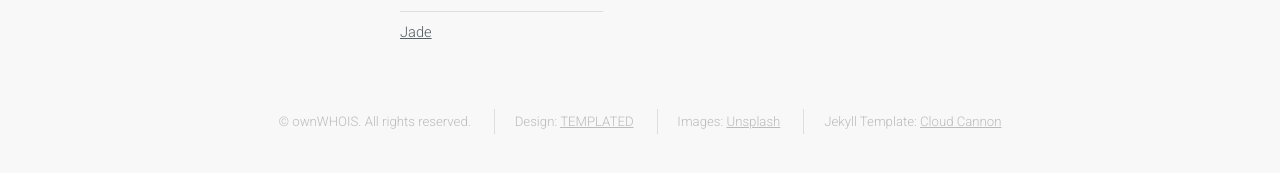
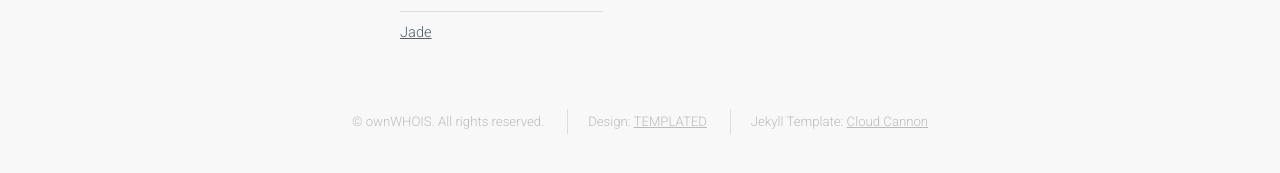
Before and after one commit to midasvo/ownWhois, a Jekyll site: the page built from index.html, in a window 1280 px wide and 900 px high, scrolled down 1384 px. Shown: the part 707-880 px from the top of the window. Built offline with Jekyll 4.4.1, drawn with Linux system fonts in a browser that asks for light colours.

Commit message:
removed unneeded accreditation

```diff
--- a/_includes/footer.html
+++ b/_includes/footer.html
@@ -40,7 +40,6 @@
         <ul class="copyright">
             <li>&copy; ownWHOIS. All rights reserved.</li>
             <li>Design: <a href="http://templated.co">TEMPLATED</a></li>
-            <li>Images: <a href="http://unsplash.com">Unsplash</a></li>
             <li>Jekyll Template: <a href="http://cloudcannon.com">Cloud Cannon</a></li>
         </ul>
     </div>
```
